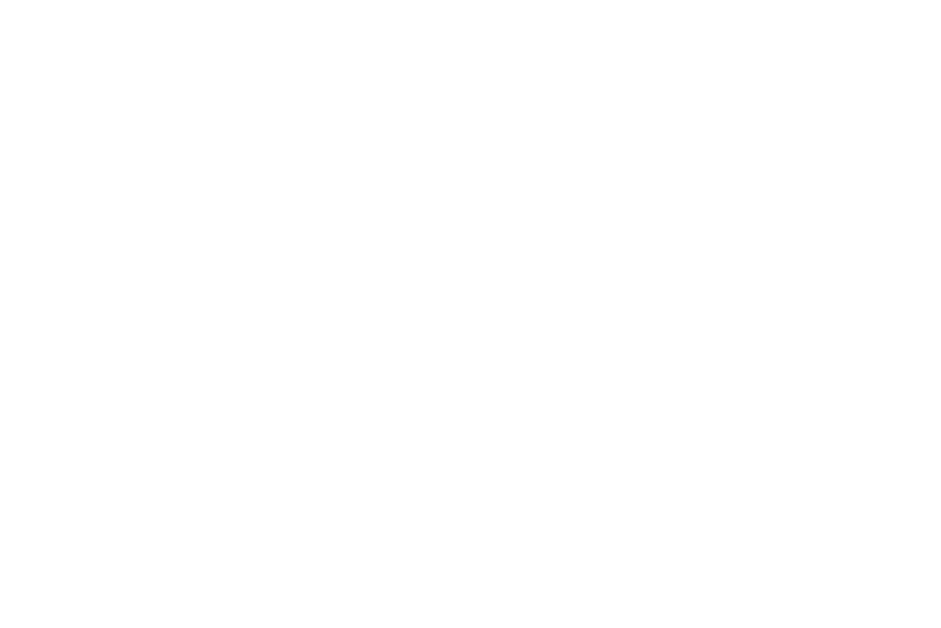
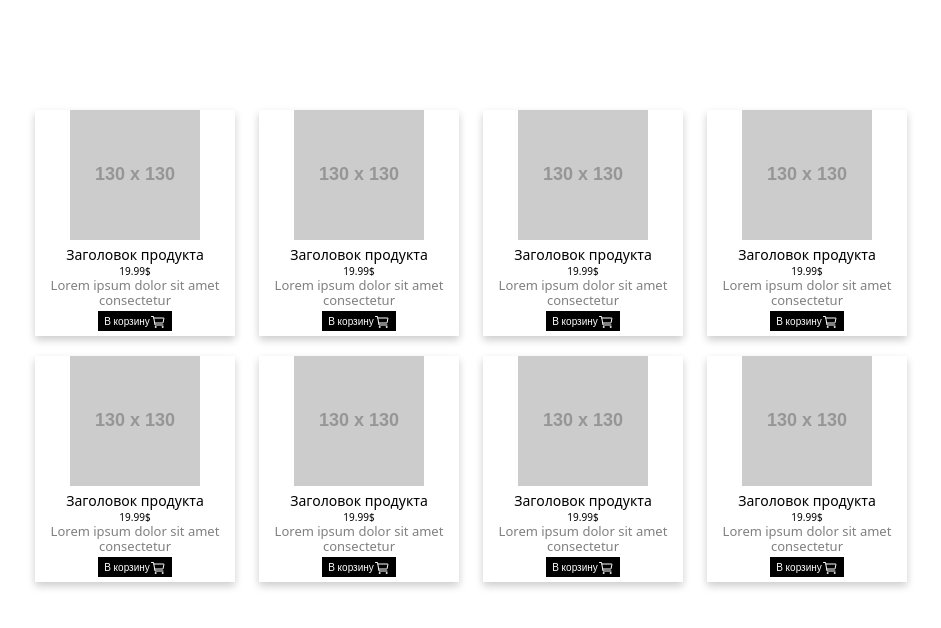
Before and after one commit to OLehArtIT/HomeWork6, a plain HTML site: page src/index.html in a window 1280 px wide. Shown: the whole page, without its empty margins (75-1016 px from the left). Drawn offline with nearby package versions, Linux system fonts and the light colour scheme; placeholder pictures from the web are drawn by us.

Commit message:
GlobalUpdate

```diff
--- a/src/assets/css/style.css
+++ b/src/assets/css/style.css
@@ -0,0 +1,48 @@
+body {
+    margin: 100px;
+}
+.card {
+    display: inline-block;
+    box-shadow: 0 4px 8px 0 rgba(0, 0, 0, 0.2);
+    max-width: 200px;
+    height: 226px;
+    margin: 10px;
+    text-align: center;
+    font-family: system-ui, -apple-system, BlinkMacSystemFont, 'Segoe UI', Roboto, Oxygen, Ubuntu, Cantarell, 'Open Sans', 'Helvetica Neue', sans-serif;
+  }
+  .articleprod {
+    font-size: 14px;
+  }
+  .price {
+    font-size: 10px;
+    font-weight: lighter;
+  }
+  .text {
+    font-size: 13px;
+    font-weight: lighter;
+    line-height: 15px;
+    color: gray;
+  }
+  .card button {
+    position: relative;
+    top: 3px;
+    border: none;
+    outline: 0;
+    color: white;
+    background-color: #000;
+    text-align: center;
+    cursor: pointer;
+    font-size: 10px;
+  }
+  .btn__text {
+    position: relative;
+    top: -3px;
+  }
+  .icon {
+    position: relative;
+    top: 2px;
+    font-size: 16px;
+  }
+  .card button:hover {
+    opacity: 0.7;
+  }
--- a/src/index.html
+++ b/src/index.html
@@ -8,6 +8,67 @@
     <link rel="stylesheet" href="/src/assets/css/style.css">
 </head>
 <body>
-
+    <main>
+      <div class="cards">
+        <div class="card">
+          <img src="https://via.placeholder.com/130 " alt="Здесь может быть ваше фото">
+          <div class="articleprod">Заголовок продукта</div>
+          <div class="price">19.99$</div>
+          <div class="text">Lorem ipsum dolor sit amet consectetur</div>
+          <button><span class="btn__text">В корзину</span><ion-icon class="icon" name="cart-outline"></ion-icon></button>
+        </div>
+        <div class="card">
+          <img src="https://via.placeholder.com/130 " alt="Здесь может быть ваше фото">
+          <div class="articleprod">Заголовок продукта</div>
+          <div class="price">19.99$</div>
+          <div class="text">Lorem ipsum dolor sit amet consectetur</div>
+          <button><span class="btn__text">В корзину</span><ion-icon class="icon" name="cart-outline"></ion-icon></button>
+        </div>
+        <div class="card">
+          <img src="https://via.placeholder.com/130 " alt="Здесь может быть ваше фото">
+          <div class="articleprod">Заголовок продукта</div>
+          <div class="price">19.99$</div>
+          <div class="text">Lorem ipsum dolor sit amet consectetur</div>
+          <button><span class="btn__text">В корзину</span><ion-icon class="icon" name="cart-outline"></ion-icon></button>
+        </div>
+        <div class="card">
+          <img src="https://via.placeholder.com/130 " alt="Здесь может быть ваше фото">
+          <div class="articleprod">Заголовок продукта</div>
+          <div class="price">19.99$</div>
+          <div class="text">Lorem ipsum dolor sit amet consectetur</div>
+          <button><span class="btn__text">В корзину</span><ion-icon class="icon" name="cart-outline"></ion-icon></button>
+        </div>
+        <div class="card">
+          <img src="https://via.placeholder.com/130 " alt="Здесь может быть ваше фото">
+          <div class="articleprod">Заголовок продукта</div>
+          <div class="price">19.99$</div>
+          <div class="text">Lorem ipsum dolor sit amet consectetur</div>
+          <button><span class="btn__text">В корзину</span><ion-icon class="icon" name="cart-outline"></ion-icon></button>
+        </div>
+        <div class="card">
+          <img src="https://via.placeholder.com/130 " alt="Здесь может быть ваше фото">
+          <div class="articleprod">Заголовок продукта</div>
+          <div class="price">19.99$</div>
+          <div class="text">Lorem ipsum dolor sit amet consectetur</div>
+          <button><span class="btn__text">В корзину</span><ion-icon class="icon" name="cart-outline"></ion-icon></button>
+        </div>
+        <div class="card">
+          <img src="https://via.placeholder.com/130 " alt="Здесь может быть ваше фото">
+          <div class="articleprod">Заголовок продукта</div>
+          <div class="price">19.99$</div>
+          <div class="text">Lorem ipsum dolor sit amet consectetur</div>
+          <button><span class="btn__text">В корзину</span><ion-icon class="icon" name="cart-outline"></ion-icon></button>
+        </div>
+        <div class="card">
+          <img src="https://via.placeholder.com/130 " alt="Здесь может быть ваше фото">
+          <div class="articleprod">Заголовок продукта</div>
+          <div class="price">19.99$</div>
+          <div class="text">Lorem ipsum dolor sit amet consectetur</div>
+          <button><span class="btn__text">В корзину</span><ion-icon class="icon" name="cart-outline"></ion-icon></button>
+        </div>
+    </div>
+    </main>
+    <script type="module" src="https://unpkg.com/ionicons@5.5.2/dist/ionicons/ionicons.esm.js"></script>
+<script nomodule src="https://unpkg.com/ionicons@5.5.2/dist/ionicons/ionicons.js"></script>
 </body>
 </html>
```
